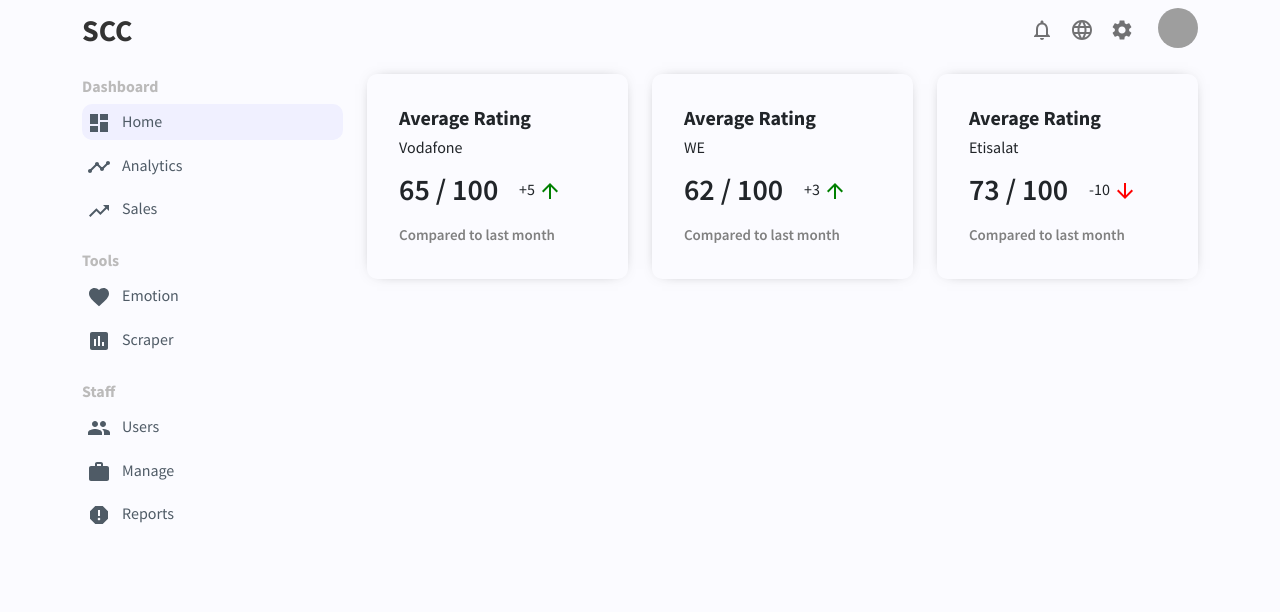
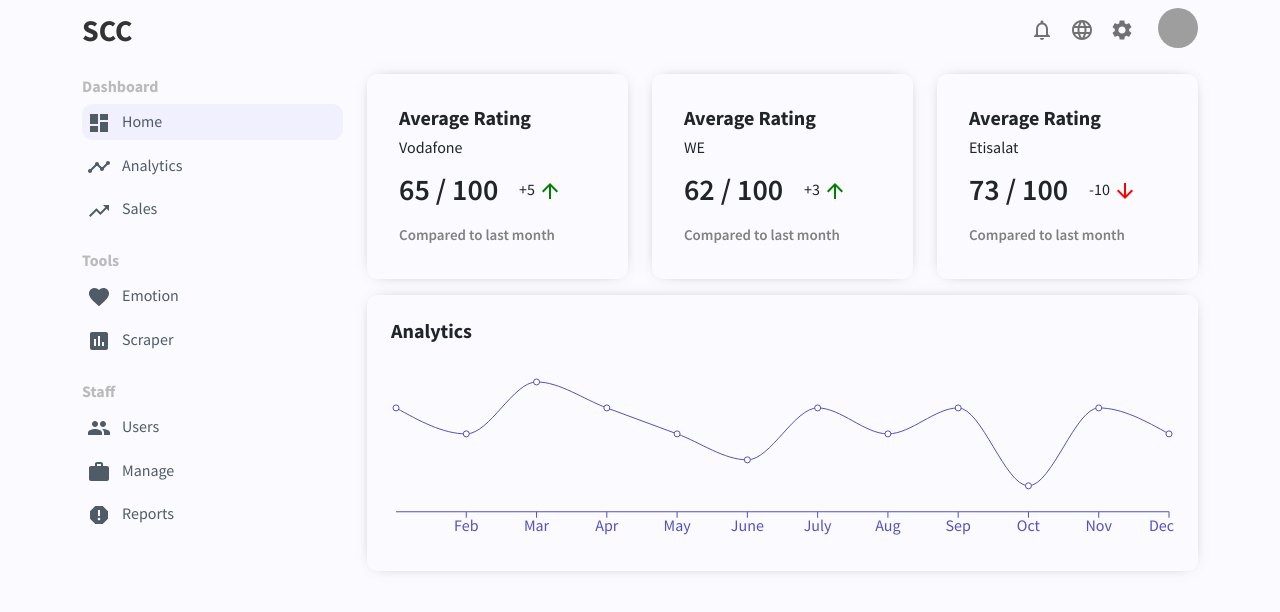
Before and after one commit to 6Niners/Smart-Customer-Care, a React (Create React App) app in the folder front-end/: page / in a window 1280 px wide. Shown: the top 612 px of the page. Built offline with nearby package versions, Linux system fonts and the light colour scheme; grey boxes are pictures that could not be loaded.

Commit message:
Added Dummy graph to home page

```diff
--- /dev/null
+++ b/front-end/src/Components/Chart/chart.css
@@ -0,0 +1,8 @@
+#chart-title {
+    font-size: 20px;
+    font-weight: bold;
+}
+
+#chart-showcase {
+    padding: 1.5rem;
+}
--- /dev/null
+++ b/front-end/src/Components/Chart/chart.js
@@ -0,0 +1,87 @@
+import "./chart.css"
+import "../FeaturedInfo/featuredInfo.css"
+import {
+    LineChart,
+    Line,
+    XAxis,
+    CartesianGrid,
+    Tooltip,
+    ResponsiveContainer,
+  } from "recharts";
+
+
+
+const Chart = () => {
+
+    let data = [
+
+        {
+            name: "Jan",
+            "Solved Customer Issues": 4000
+        },
+        {
+            name: "Feb",
+            "Solved Customer Issues": 3000
+        },
+        {
+            name: "Mar",
+            "Solved Customer Issues": 5000
+        },
+        {
+            name: "Apr",
+            "Solved Customer Issues": 4000
+        },
+        {
+            name: "May",
+            "Solved Customer Issues": 3000
+        },
+        {
+            name: "June",
+            "Solved Customer Issues": 2000
+        },
+        {
+            name: "July",
+            "Solved Customer Issues": 4000
+        },
+        {
+            name: "Aug",
+            "Solved Customer Issues": 3000
+        },
+        {
+            name: "Sep",
+            "Solved Customer Issues": 4000
+        },
+        {
+            name: "Oct",
+            "Solved Customer Issues": 1000
+        },
+        {
+            name: "Nov",
+            "Solved Customer Issues": 4000
+        },
+        {
+            name: "Dec",
+            "Solved Customer Issues": 3000
+        },
+
+
+    ]
+
+
+    return (
+        <div id="chart-showcase" className="featuredItem">
+            <h3 id="chart-title">Analytics</h3>
+
+            <ResponsiveContainer width="100%" aspect={4 / 1}>
+                <LineChart data={data}>
+                    <XAxis dataKey="name" stroke="#5550bd" />
+                    <Line type="monotone" dataKey="Solved Customer Issues" stroke="#5550bd" />
+                    <Tooltip />
+                </LineChart>
+            </ResponsiveContainer>
+        </div>
+    )
+}
+
+
+export default Chart
--- a/front-end/src/Components/Topbar/Topbar.js
+++ b/front-end/src/Components/Topbar/Topbar.js
@@ -10,17 +10,17 @@
                 <div className="navbar-collapse ">
                     <ul className="navbar-nav ml-auto">
                         <li className="nav-item">
-                            <a href="./index.html" class="nav-link ">
+                            <a href="./index.html" className="nav-link ">
                                 <NotificationsNone />
                             </a>
                         </li>
                         <li className="nav-item">
-                            <a href="./index.html" class="nav-link ">
+                            <a href="./index.html" className="nav-link ">
                                 <Language />
                             </a>
                         </li>
                         <li className="nav-item">
-                            <a href="./index.html" class="nav-link ">
+                            <a href="./index.html" className="nav-link ">
                                 <Settings />
                             </a>
                         </li>
--- a/front-end/src/Pages/Home/home.js
+++ b/front-end/src/Pages/Home/home.js
@@ -1,11 +1,14 @@
 import "./home.css"
-import "../../Components/FeaturedInfo/featuredInfo"
+import Chart from "../../Components/Chart/chart"
 import FeaturedInfo from "../../Components/FeaturedInfo/featuredInfo"
 
 const Home = () => {
 
     return (
-        <FeaturedInfo />
+        <div className="">
+            <FeaturedInfo />
+            <Chart />
+        </div>
     )
 }
 
```
